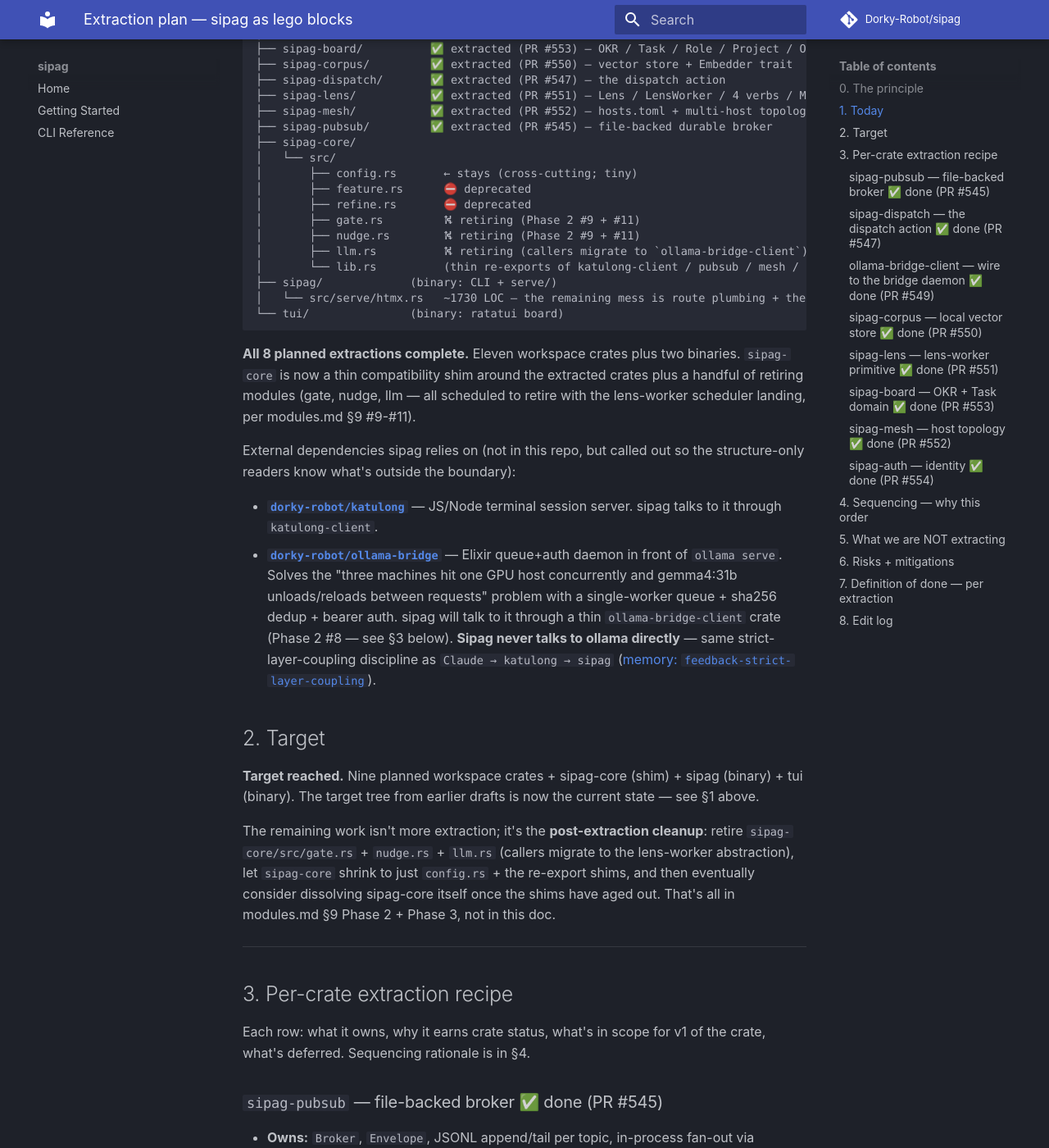
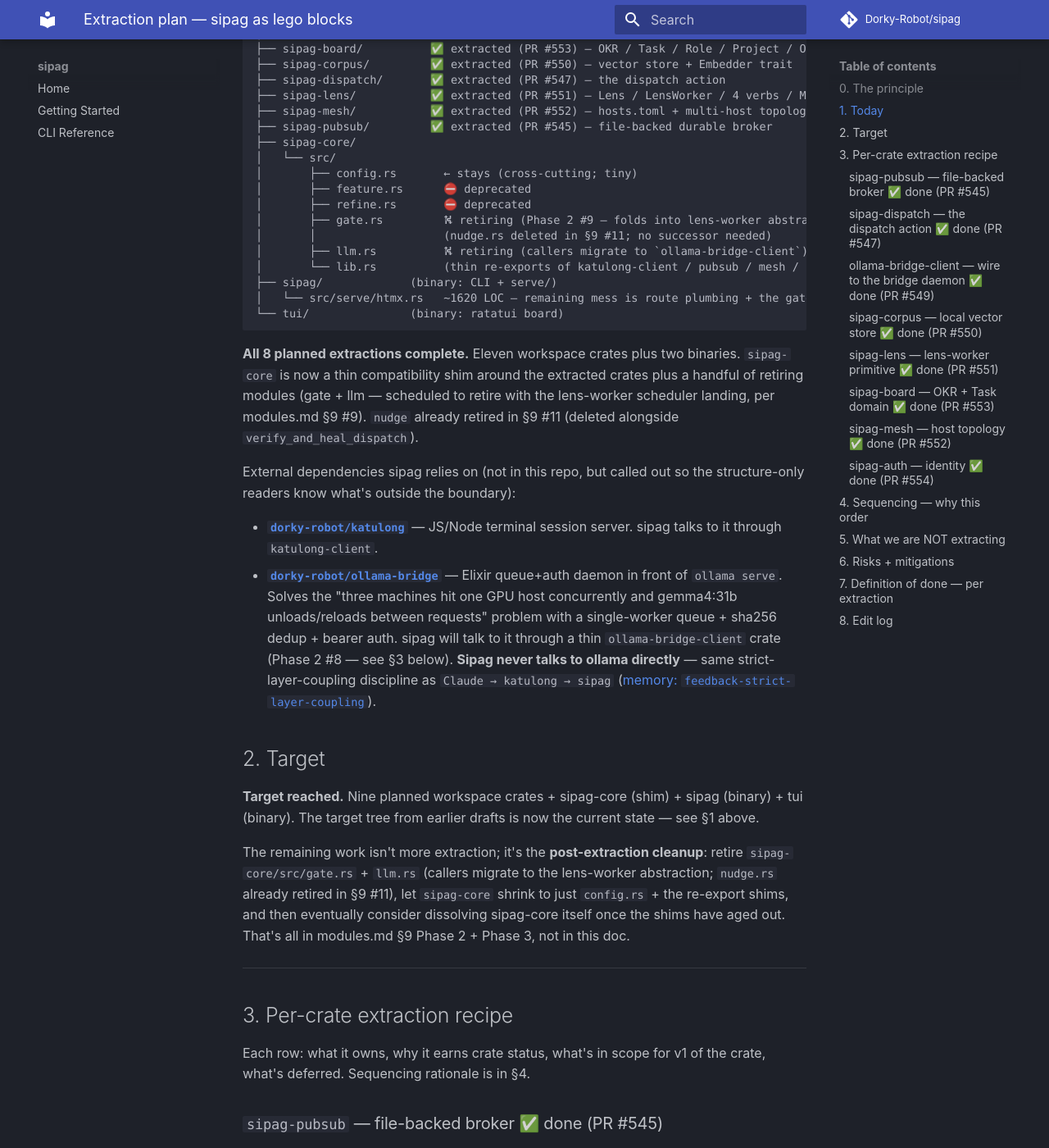
Before and after one commit to Dorky-Robot/sipag, an MkDocs documentation site: the page built from docs/extraction-plan.md, in a window 1280 px wide and 1400 px high, scrolled down 1167 px. Shown: the whole window at 82% size. Built offline with MkDocs 1.6.1 and Material for MkDocs 9.7.7, drawn with Linux system fonts in a browser that asks for light colours; comment, search, counter and statistics services are not loaded; some of the changed text lies outside the part shown.

Commit message:
fix: address PR #557 round-1 review findings
Stale priming-doc + comment cleanups the reviewers caught — every
finding was about references to deleted symbols that survived in
load-bearing docs and a couple of trace messages.

Medium (priming docs new sessions read first):
- CLAUDE.md sipag-core src tree listing: dropped nudge.rs line, added
  inline note that nudge.rs retired in §9 #11.
- CLAUDE.md "What changes most" bullet: now lists gate.rs only, with
  a trailing note about nudge.rs retirement.

Low:
- sipag/src/serve/htmx.rs:611 — stale "the nudge loop will clear those
  on its first persist" comment rewritten to point at the inline clear
  that does the work now (lines 674-681 of the same function).
- sipag/src/serve/htmx.rs:1244, 1311 — "dispatch v2: driver spawned" /
  "dispatch v2: failed" info!/warn! log labels dropped the "v2"
  qualifier (no v1 left to disambiguate from).
- docs/modules.md §8 gate.rs row: "merge with nudge into one classifier"
  rewritten to point at §9 #3 / §9 #9 fold-into-lens-worker plan; calls
  out that nudge is already deleted so there's nothing to merge with.
- docs/modules.md §9 #9: title and body rewritten — "Unify gate + nudge
  into one observe/bridge module" → "Fold gate into the lens-worker
  abstraction" with explicit nudge-retired note.
- docs/extraction-plan.md §1 tree listing: dropped the `nudge.rs ⛕
  retiring` row, added an inline annotation noting §9 #11 deletion.
- docs/extraction-plan.md §1 htmx.rs annotation: dropped the "+ the
  legacy nudge loop" suffix, adjusted LOC estimate to ~1620 (was 1730
  before the §9 #11 deletion).
- docs/extraction-plan.md §1 summary + §2 + §247 — three different
  spots referenced `{gate,nudge,llm}.rs` as a co-retiring group;
  all now say `{gate,llm}.rs` with a nudge-retired aside.

Validation: cargo fmt + cargo clippy -D warnings + cargo test
--workspace all pass.

````diff
--- a/docs/extraction-plan.md
+++ b/docs/extraction-plan.md
@@ -44,16 +44,16 @@
 │       ├── config.rs       ← stays (cross-cutting; tiny)
 │       ├── feature.rs      ⛔ deprecated
 │       ├── refine.rs       ⛔ deprecated
-│       ├── gate.rs         ⛕ retiring (Phase 2 #9 + #11)
-│       ├── nudge.rs        ⛕ retiring (Phase 2 #9 + #11)
+│       ├── gate.rs         ⛕ retiring (Phase 2 #9 — folds into lens-worker abstraction)
+│       │                   (nudge.rs deleted in §9 #11; no successor needed)
 │       ├── llm.rs          ⛕ retiring (callers migrate to `ollama-bridge-client`)
 │       └── lib.rs          (thin re-exports of katulong-client / pubsub / mesh / board / auth)
 ├── sipag/             (binary: CLI + serve/)
-│   └── src/serve/htmx.rs   ~1730 LOC — the remaining mess is route plumbing + the gate + the legacy nudge loop
+│   └── src/serve/htmx.rs   ~1620 LOC — remaining mess is route plumbing + the gate (legacy nudge loop deleted in §9 #11)
 └── tui/               (binary: ratatui board)
 ```
 
-**All 8 planned extractions complete.** Eleven workspace crates plus two binaries. `sipag-core` is now a thin compatibility shim around the extracted crates plus a handful of retiring modules (gate, nudge, llm — all scheduled to retire with the lens-worker scheduler landing, per modules.md §9 #9-#11).
+**All 8 planned extractions complete.** Eleven workspace crates plus two binaries. `sipag-core` is now a thin compatibility shim around the extracted crates plus a handful of retiring modules (gate + llm — scheduled to retire with the lens-worker scheduler landing, per modules.md §9 #9). `nudge` already retired in §9 #11 (deleted alongside `verify_and_heal_dispatch`).
 
 External dependencies sipag relies on (not in this repo, but called out so the structure-only readers know what's outside the boundary):
 
@@ -64,7 +64,7 @@
 
 **Target reached.** Nine planned workspace crates + sipag-core (shim) + sipag (binary) + tui (binary). The target tree from earlier drafts is now the current state — see §1 above.
 
-The remaining work isn't more extraction; it's the **post-extraction cleanup**: retire `sipag-core/src/gate.rs` + `nudge.rs` + `llm.rs` (callers migrate to the lens-worker abstraction), let `sipag-core` shrink to just `config.rs` + the re-export shims, and then eventually consider dissolving sipag-core itself once the shims have aged out. That's all in modules.md §9 Phase 2 + Phase 3, not in this doc.
+The remaining work isn't more extraction; it's the **post-extraction cleanup**: retire `sipag-core/src/gate.rs` + `llm.rs` (callers migrate to the lens-worker abstraction; `nudge.rs` already retired in §9 #11), let `sipag-core` shrink to just `config.rs` + the re-export shims, and then eventually consider dissolving sipag-core itself once the shims have aged out. That's all in modules.md §9 Phase 2 + Phase 3, not in this doc.
 
 ---
 
@@ -244,4 +244,4 @@
   - `sipag-auth` (PR #554) — identity subsystem. Mechanical move of sipag-core/src/auth/ (9 files). Bulk `crate::auth::…` → `crate::…` fix (20+ references).
   - This docs PR closes the loop: §1 (current state) + §2 (target reached) + §3 (every entry ✅ done with PR link) + §4 (sequencing all done) updated.
 
-**The plan is complete.** Future work — retire `sipag-core/src/{gate,nudge,llm}.rs` as the lens-worker scheduler lands, then dissolve `sipag-core` itself once its shims have aged out — lives in modules.md §9, not here.
+**The plan is complete.** Future work — retire `sipag-core/src/{gate,llm}.rs` as the lens-worker scheduler lands (`nudge.rs` already retired in §9 #11), then dissolve `sipag-core` itself once its shims have aged out — lives in modules.md §9, not here.
````
Also changed, not shown: CLAUDE.md (+4 -2 lines), docs/modules.md (+2 -2 lines), 1 other file.
